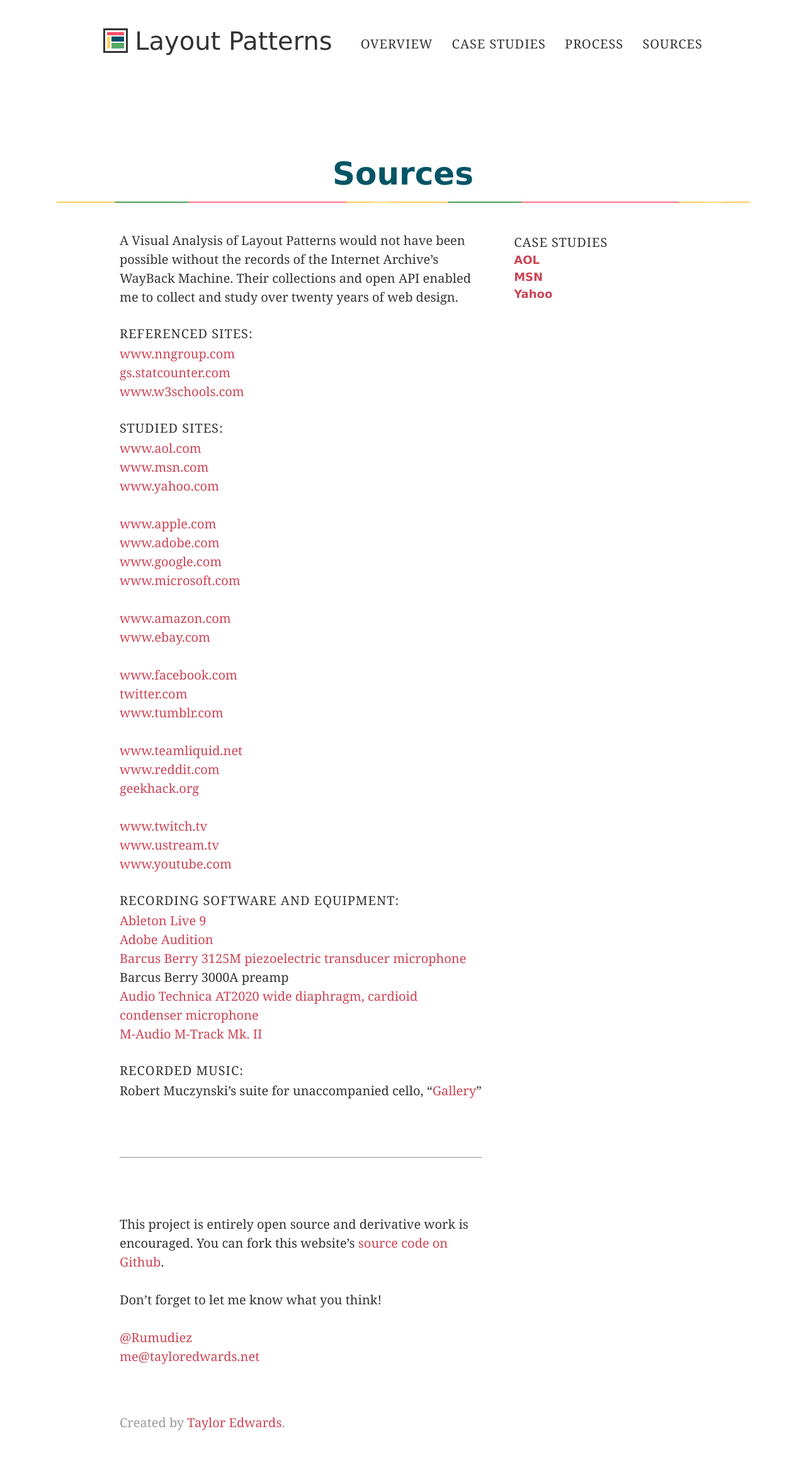
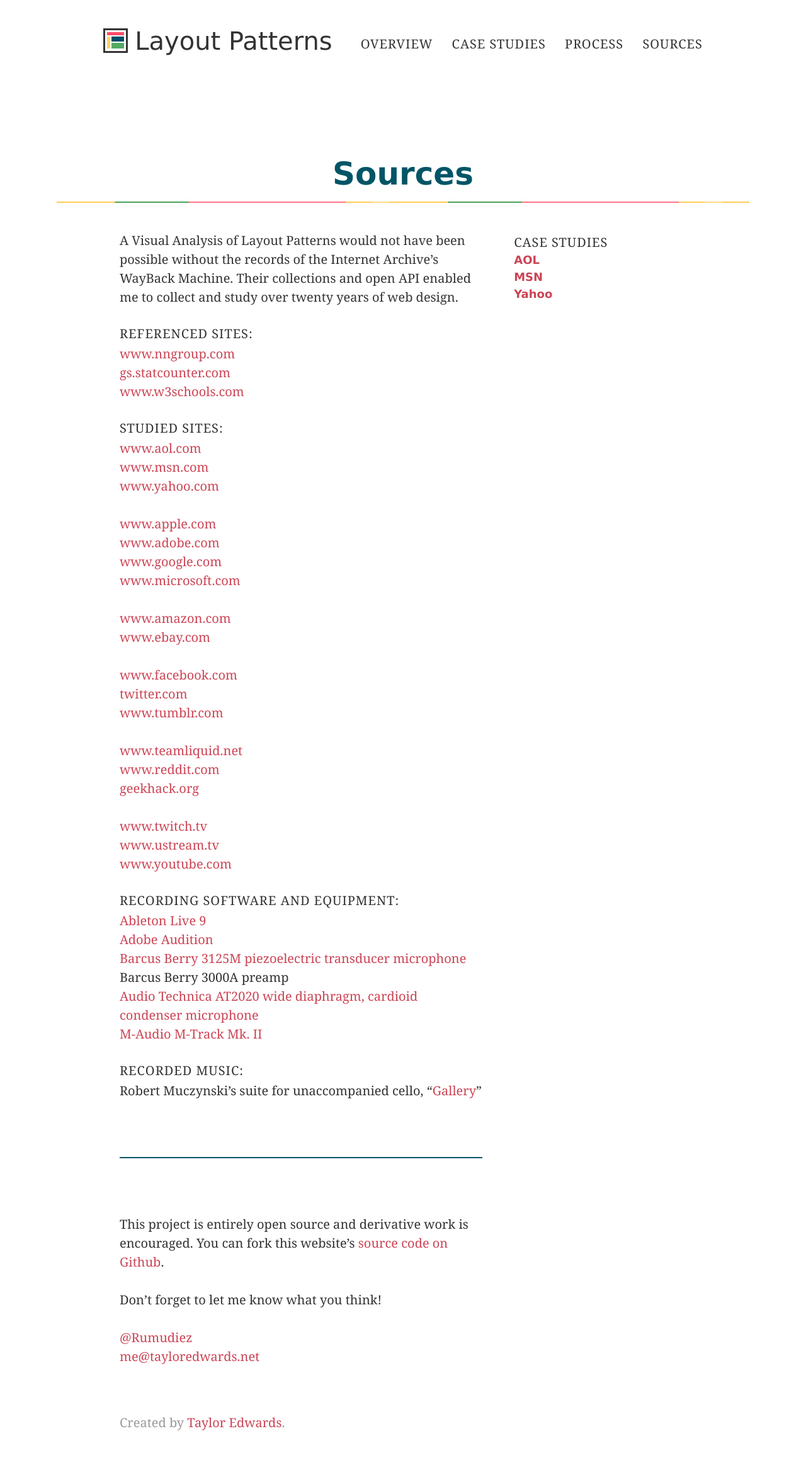
Before and after one commit to taylor-edwards/layout-patterns, a Jekyll site: the page built from sources.md, in a window 1280 px wide. Shown: the whole page at 63% size. Built offline with Jekyll 4.4.1, drawn with Linux system fonts in a browser that asks for light colours.

Commit message:
hr styles

```diff
--- a/_sass/_typography.scss
+++ b/_sass/_typography.scss
@@ -96,6 +96,8 @@ footer {
   color: $grey;
 }
 hr {
+  border: none;
+  border-bottom: 2px solid $blue;
   margin-top: 4.5em;
   margin-bottom: 4.5em;
 }
```
